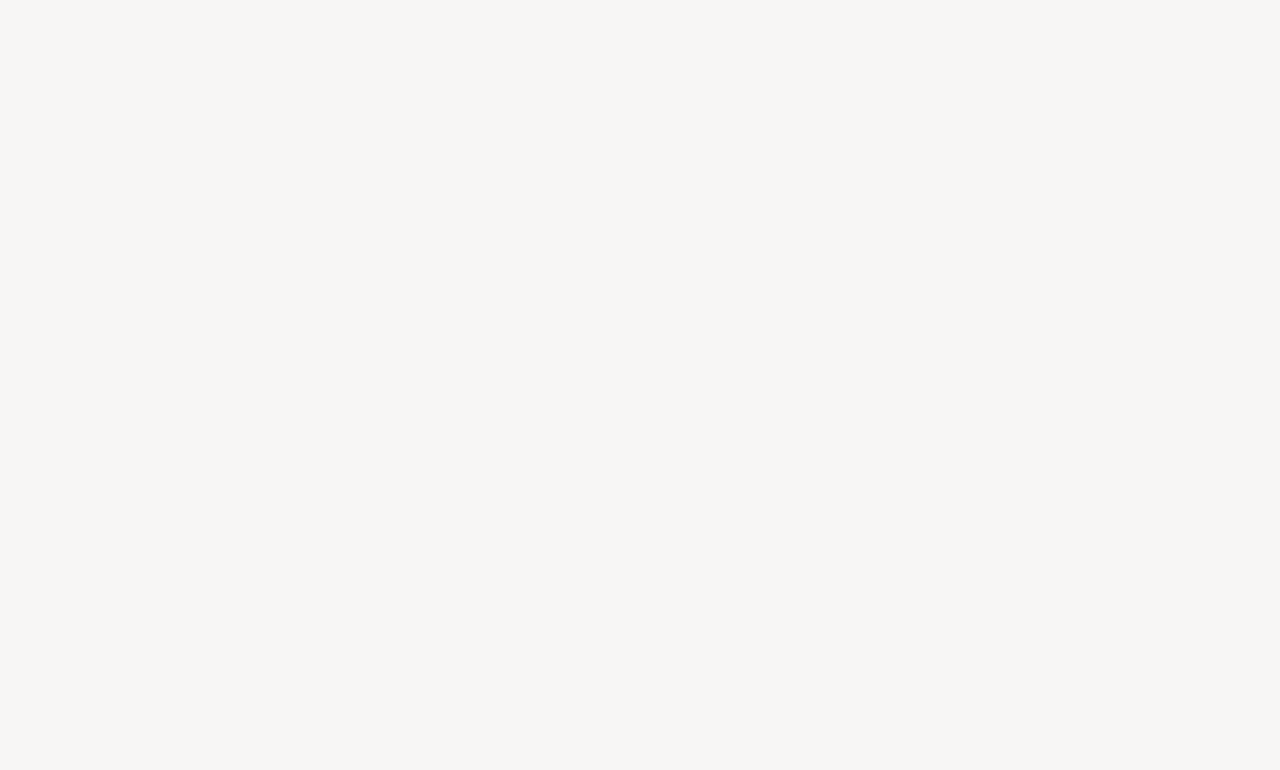
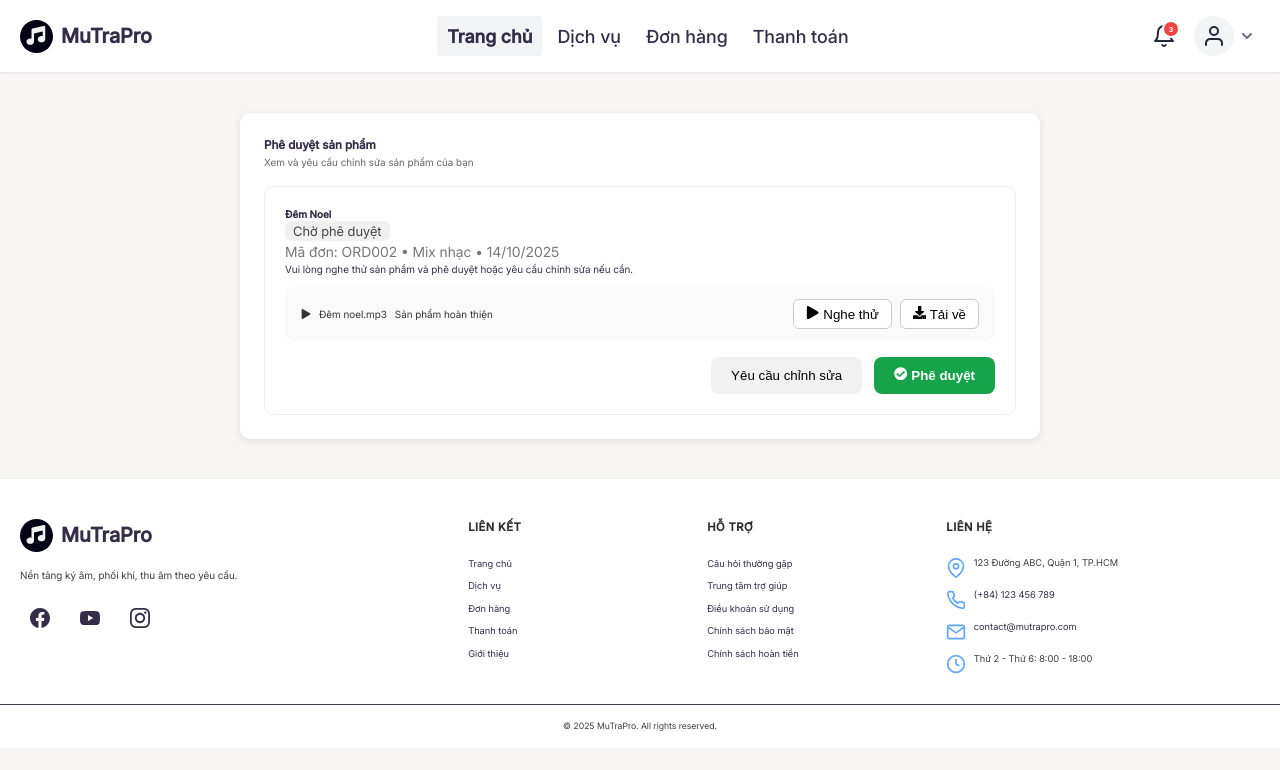
Before and after one commit to QUANG-SanBay/MuTraPro, a React (Create React App) app in the folder frontend/: page /customer/approval in a window 1280 px wide. Before the commit this address had no page. Shown: the top 770 px of the page. Built offline with nearby package versions, Linux system fonts and the light colour scheme.

Commit message:
update giao diện UI thông báo (không) phê duyệt sản phẩm

```diff
--- /dev/null
+++ b/frontend/src/pages/customer/ProductApproval.jsx
@@ -0,0 +1,82 @@
+import React, { useState } from "react";
+import styles from "./ProductApproval.module.scss";
+import { FaPlay, FaDownload, FaCheckCircle } from "react-icons/fa";
+
+const ProductApproval = () => {
+  const [status, setStatus] = useState("waitingApproval");
+  const [feedback, setFeedback] = useState("");
+
+  const handleRequestEdit = () => setStatus("requestChange");
+  const handleCancel = () => setStatus("waitingApproval");
+  const handleApprove = () => {
+    alert("✅ Sản phẩm đã được phê duyệt!");
+    setStatus("approved");
+  };
+  const handleSubmitRequest = () => {
+    if (!feedback.trim()) return alert("Vui lòng nhập chi tiết cần chỉnh sửa!");
+    alert("📨 Yêu cầu chỉnh sửa đã được gửi!");
+    setStatus("waitingApproval");
+    setFeedback("");
+  };
+
+  return (
+    <div className={styles.container}>
+      <h3>Phê duyệt sản phẩm</h3>
+      <p className={styles.subTitle}>
+        Xem và yêu cầu chỉnh sửa sản phẩm của bạn
+      </p>
+
+      <div className={styles.card}>
+        <div className={styles.header}>
+          <div>
+            <h4>Đêm Noel</h4>
+            <span className={styles.badge}>Chờ phê duyệt</span>
+            <p className={styles.meta}>Mã đơn: ORD002 • Mix nhạc • 14/10/2025</p>
+          </div>
+        </div>
+
+        <div className={styles.preview}>
+          <p>Vui lòng nghe thử sản phẩm và phê duyệt hoặc yêu cầu chỉnh sửa nếu cần.</p>
+          <div className={styles.audioBox}>
+            <div className={styles.audioInfo}>
+              <FaPlay /> <span>Đêm noel.mp3</span>
+              <p>Sản phẩm hoàn thiện</p>
+            </div>
+            <div className={styles.actions}>
+              <button className={styles.btnOutline}><FaPlay /> Nghe thử</button>
+              <button className={styles.btnOutline}><FaDownload /> Tải về</button>
+            </div>
+          </div>
+        </div>
+
+        {status === "waitingApproval" && (
+          <div className={styles.actionGroup}>
+            <button className={styles.btnSecondary} onClick={handleRequestEdit}>
+              Yêu cầu chỉnh sửa
+            </button>
+            <button className={styles.btnPrimary} onClick={handleApprove}>
+              <FaCheckCircle /> Phê duyệt
+            </button>
+          </div>
+        )}
+
+        {status === "requestChange" && (
+          <div className={styles.requestBox}>
+            <label>Yêu cầu chỉnh sửa</label>
+            <textarea
+              placeholder="Nhập chi tiết những điểm cần chỉnh sửa..."
+              value={feedback}
+              onChange={(e) => setFeedback(e.target.value)}
+            />
+            <div className={styles.actionGroup}>
+              <button onClick={handleCancel} className={styles.btnSecondary}>Hủy</button>
+              <button onClick={handleSubmitRequest} className={styles.btnDark}>Gửi yêu cầu</button>
+            </div>
+          </div>
+        )}
+      </div>
+    </div>
+  );
+};
+
+export default ProductApproval;
--- /dev/null
+++ b/frontend/src/pages/customer/ProductApproval.module.scss
@@ -0,0 +1,120 @@
+.container {
+  max-width: 800px;
+  margin: 40px auto;
+  background: #fff;
+  border-radius: 10px;
+  padding: 24px;
+  box-shadow: 0 2px 8px rgba(0,0,0,0.1);
+}
+
+.subTitle {
+  color: #666;
+  margin-bottom: 16px;
+}
+
+.card {
+  border: 1px solid #eee;
+  border-radius: 10px;
+  padding: 20px;
+}
+
+.header {
+  display: flex;
+  justify-content: space-between;
+  align-items: center;
+}
+
+.badge {
+  background: #f0f0f0;
+  color: #444;
+  border-radius: 6px;
+  padding: 2px 8px;
+  font-size: 13px;
+}
+
+.meta {
+  font-size: 14px;
+  color: #777;
+}
+
+.audioBox {
+  display: flex;
+  justify-content: space-between;
+  align-items: center;
+  background: #fafafa;
+  border-radius: 8px;
+  padding: 12px 16px;
+  margin-top: 10px;
+}
+
+.audioInfo {
+  display: flex;
+  align-items: center;
+  gap: 8px;
+  color: #333;
+}
+
+.actions {
+  display: flex;
+  gap: 8px;
+}
+
+.btnOutline {
+  border: 1px solid #ccc;
+  background: white;
+  padding: 6px 12px;
+  border-radius: 6px;
+  cursor: pointer;
+  transition: 0.2s;
+  &:hover { background: #f8f8f8; }
+}
+
+.btnPrimary {
+  background: #16a34a;
+  color: white;
+  border: none;
+  padding: 10px 20px;
+  border-radius: 8px;
+  font-weight: 600;
+  cursor: pointer;
+  &:hover { background: #15803d; }
+}
+
+.btnSecondary {
+  background: #f1f1f1;
+  border: none;
+  padding: 10px 20px;
+  border-radius: 8px;
+  cursor: pointer;
+  &:hover { background: #e5e5e5; }
+}
+
+.btnDark {
+  background: #0f172a;
+  color: #fff;
+  border: none;
+  padding: 10px 20px;
+  border-radius: 8px;
+  cursor: pointer;
+  &:hover { background: #1e293b; }
+}
+
+.requestBox {
+  margin-top: 16px;
+  textarea {
+    width: 100%;
+    height: 90px;
+    padding: 10px;
+    border-radius: 8px;
+    border: 1px solid #ddd;
+    margin-bottom: 12px;
+    font-family: inherit;
+  }
+}
+
+.actionGroup {
+  display: flex;
+  justify-content: flex-end;
+  gap: 12px;
+  margin-top: 16px;
+}
--- a/frontend/src/routers/AppRouter.js
+++ b/frontend/src/routers/AppRouter.js
@@ -1,30 +1,42 @@
-import { Routes, Route } from "react-router-dom";
-import {publicRouter, customerRouter} from './routes';
+import React from "react";
+import { Routes, Route, Navigate } from "react-router-dom";
+import { publicRouter, customerRouter } from "./routes";
+// Nếu alias "~" chưa hoạt động, đổi import này sang đường dẫn tương đối:
 import DefaultLayout from "~/components/layouts/defaultLayout/DefaultLayout";
 
-function AppRouter(){
-    return(
-        <Routes>
-            {/* public routerr */}
-            {publicRouter.map((item, index)=>(
-                <Route key={index} path={item.path} element={item.element}></Route>
-            ))}
-            {/* customer router */}
-            {customerRouter.map((item, index)=>{
-                if(item.layout === 'default'){
-                    return (
-                        <Route key={index} path={item.path} element={
-                            <DefaultLayout type="customer">
-                                {item.element}
-                            </DefaultLayout>
-                        }></Route>
-                    )
-                }
-                return (
-                    <Route key={index} path={item.path} element={item.element}></Route>
-                )
-            })}
-        </Routes>
-    )
+function AppRouter() {
+  return (
+    <Routes>
+      {/* redirect root */}
+      <Route path="/" element={<Navigate to="/customer/approval" replace />} />
+
+      {/* public router */}
+      {publicRouter.map((item, index) => (
+        <Route key={`pub-${index}`} path={item.path} element={item.element} />
+      ))}
+
+      {/* customer router */}
+      {customerRouter.map((item, index) =>
+        item.layout === "default" ? (
+          <Route
+            key={`cus-${index}`}
+            path={item.path}
+            element={
+              <DefaultLayout type="customer">{item.element}</DefaultLayout>
+            }
+          />
+        ) : (
+          <Route key={`cus-${index}`} path={item.path} element={item.element} />
+        )
+      )}
+
+      {/* 404 */}
+      <Route
+        path="*"
+        element={<div style={{ padding: 24 }}>404 — Not Found</div>}
+      />
+    </Routes>
+  );
 }
+
 export default AppRouter;
--- a/frontend/src/routers/routes.js
+++ b/frontend/src/routers/routes.js
@@ -1,13 +1,20 @@
+import React from "react";
 import { Auth } from "~/pages/auth"
 import { CustomerHome } from "~/pages/customer"
 
+//  THÊM: import trang phê duyệt sản phẩm
+import ProductApproval from "~/pages/customer/ProductApproval.jsx";
+
 const publicRouter = [
-    {path: '/auth', element: <Auth/>}
-]
+    {path: '/auth', element: <Auth/>},
+];
+
 const customerRouter = [
-    {path: '/customer', element: <CustomerHome/>, layout: 'default'}
-]
-const serviceCoordinatorRouter = [
+    {path: '/customer', element: <CustomerHome/>, layout: 'default'},
+//  THÊM: route cho màn phê duyệt sản phẩm
+  { path: "/customer/approval", element: <ProductApproval />, layout: "default" },
+];
 
-]
+const serviceCoordinatorRouter = [];
+
 export {publicRouter, customerRouter, serviceCoordinatorRouter}
--- /dev/null
+++ b/package.json
@@ -0,0 +1,5 @@
+{
+  "devDependencies": {
+    "prettier": "^3.6.2"
+  }
+}
```
Also changed, not shown: frontend/package.json (+5 -4 lines), frontend/src/defaultLayout/DefaultLayout.js (added, +23 -0 lines), 2 other files (tests, documents, lock files or other folders).
